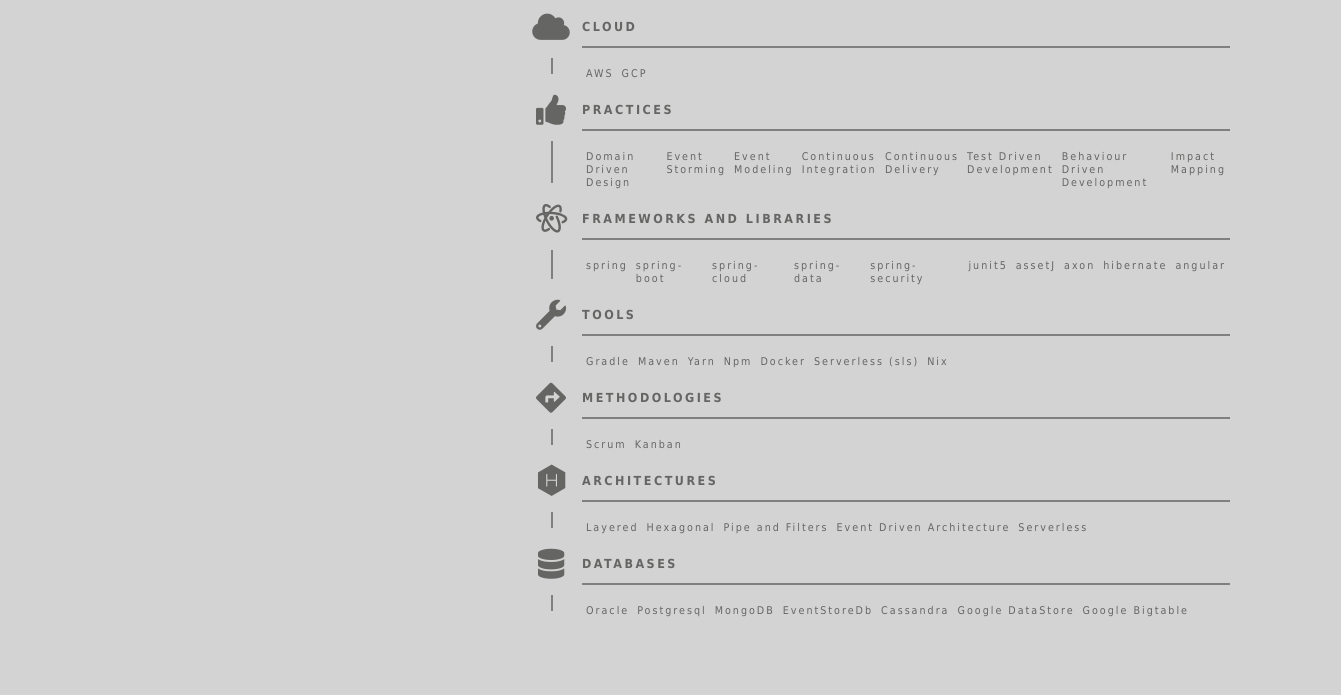
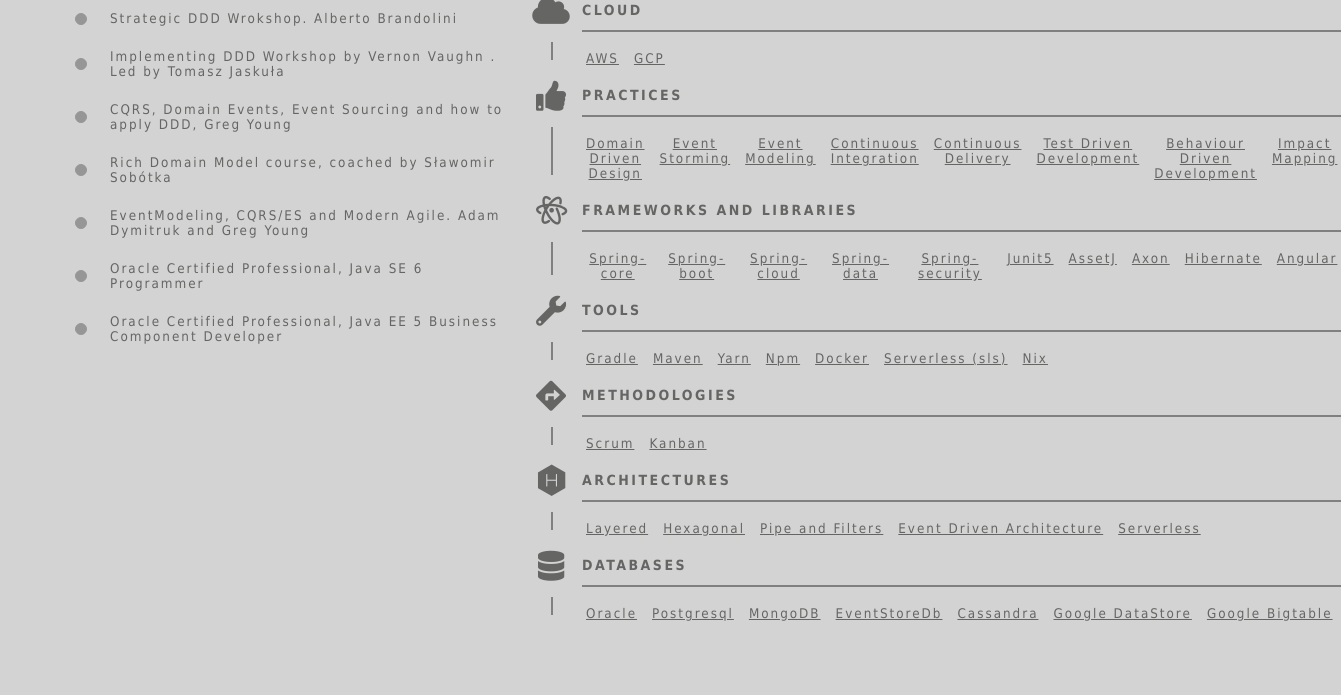
Before and after one commit to patryk-marcin-zielinski/cv-patryk-zielinski, a plain HTML site: page index.html in a window 1280 px wide. Shown: the part 465-1160 px from the top of the page, 1341 px wide, since content can reach past the window. Drawn offline with Linux system fonts and the light colour scheme; some icons are missing; files whose address does not match are found by name.

Commit message:
Forward work on CV

```diff
--- a/css/resume.css
+++ b/css/resume.css
@@ -2,10 +2,50 @@
     margin: 0;
     padding: 0;
     background-color: lightgray;
-    font: 8pt "Tahoma";
+    font: 9pt "Tahoma";
     color: rgb(101, 102, 100);
     letter-spacing: 2px;
 }
+
+.content.list.labeled > div {
+    padding: 4px 4px 4px 4px;
+    /* border-radius: 5px; */
+    /* border: 1px solid gray; */
+    text-align: center;
+    /* background-color: rgb(190, 190, 190); */
+    /* font-weight: bold; */
+    font-size: 10pt;
+    text-decoration: underline;
+}
+
+.content.list.labeled > div:not(:last-child) {
+    margin-right: 7px;
+}
+
+.content.list.course > div {
+    padding: 4px 4px 4px 60px;
+    text-align: left;
+    font-size: 10pt;
+    position: relative;
+}
+
+.content.list.course > div:before {
+    content: '';
+    border-radius: 50%;
+    border: 1px solid rgb(150, 150, 150);
+    background-color: rgb(150, 150, 150);
+    width: 10px;
+    height: 10px;
+    position: absolute;
+    top: 50%;
+    left: 25px;
+    transform: translateY(-50%);
+}
+
+.content.list.course > div:not(:last-child) {
+    margin-bottom: 15px;
+}
+
 
 .bold {
     font-weight: bold;
@@ -182,14 +222,6 @@
     flex-direction: row;
 }
 
-.main > .section > .content > div{
-    background-color: lightgray;
-    border-radius: 5px;
-    padding: 4px;
-
-}
-
-
 /* Tools */
 .main > .section.tools > .icon:after {
     font-family: "Font Awesome 5 Free";
--- a/index.html
+++ b/index.html
@@ -57,6 +57,20 @@
 						</div>
 					</div>
 				</div>
+				<div class="section courses">
+					<div class="title">
+						<h3>COURSES</h3>
+					</div>
+					<div class="content list course">
+						<div>Strategic DDD Wrokshop. Alberto Brandolini</div>
+						<div>Implementing DDD Workshop by Vernon Vaughn . Led by Tomasz Jaskuła</div>
+						<div>CQRS, Domain Events, Event Sourcing and how to apply DDD, Greg Young</div>
+						<div>Rich Domain Model course, coached by Sławomir Sobótka</div>
+						<div>EventModeling, CQRS/ES and Modern Agile. Adam Dymitruk and Greg Young</div>
+						<div>Oracle Certified Professional, Java SE 6 Programmer</div>
+						<div>Oracle Certified Professional, Java EE 5 Business Component Developer</div>
+					</div>
+				</div>
 			</div>
 			<div class="main">
 				<div class="section profile">
@@ -114,7 +128,7 @@
 					<div class="title">
 						<h3>CLOUD</h3>
 					</div>
-					<div class="content">
+					<div class="content list labeled">
 						<div>AWS</div>
 						<div>GCP</div>
 					</div>
@@ -125,7 +139,7 @@
 					<div class="title">
 						<h3>PRACTICES</h3>
 					</div>
-					<div class="content">
+					<div class="content list labeled">
 						<div>Domain Driven Design</div>
 						<div>Event Storming</div>
 						<div>Event Modeling</div>
@@ -144,17 +158,17 @@
 					<div class="title">
 						<h3>FRAMEWORKS AND LIBRARIES</h3>
 					</div>
-					<div class="content">
-						<div>spring</div>
-						<div>spring-boot</div>
-						<div>spring-cloud</div>
-						<div>spring-data</div>
-						<div>spring-security</div>
-						<div>junit5</div>
-						<div>assetJ</div>
-						<div>axon</div>
-						<div>hibernate</div>
-						<div>angular</div>
+					<div class="content list labeled">
+						<div>Spring-core</div>
+						<div>Spring-boot</div>
+						<div>Spring-cloud</div>
+						<div>Spring-data</div>
+						<div>Spring-security</div>
+						<div>Junit5</div>
+						<div>AssetJ</div>
+						<div>Axon</div>
+						<div>Hibernate</div>
+						<div>Angular</div>
 					</div>
 				</div>
 				<div class="section tools">
@@ -163,7 +177,7 @@
 					<div class="title">
 						<h3>TOOLS</h3>
 					</div>
-					<div class="content">
+					<div class="content list labeled">
 						<div>Gradle</div>
 						<div>Maven</div>
 						<div>Yarn</div>
@@ -179,7 +193,7 @@
 					<div class="title">
 						<h3>METHODOLOGIES</h3>
 					</div>
-					<div class="content">
+					<div class="content list labeled">
 						<div>Scrum</div>
 						<div>Kanban</div>
 					</div>
@@ -190,7 +204,7 @@
 					<div class="title">
 						<h3>ARCHITECTURES</h3>
 					</div>
-					<div class="content">
+					<div class="content list labeled">
 						<div>Layered</div>
 						<div>Hexagonal</div>
 						<div>Pipe and Filters</div>
@@ -204,7 +218,7 @@
 					<div class="title">
 						<h3>DATABASES</h3>
 					</div>
-					<div class="content">
+					<div class="content list labeled">
 						<div>Oracle</div>
 						<div>Postgresql</div>
 						<div>MongoDB</div>
```
